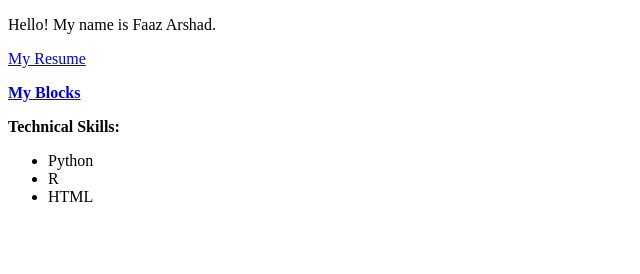
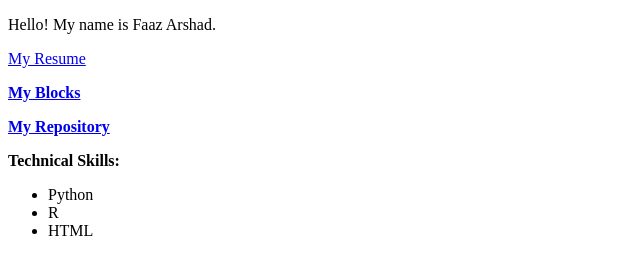
Before and after one commit to fsarshad/fsarshad.github.io, a plain HTML site: page index.html in a window 1280 px wide. Shown: the whole page, without its empty margins (0-640 px from the left). Drawn offline with Linux system fonts and the light colour scheme.

Commit message:
Update index.html

```diff
--- a/index.html
+++ b/index.html
@@ -11,7 +11,7 @@
 
 	<p><b><a href="https://bl.ocks.org/fsarshad">My Blocks</a></b></p>
 
-	<p><b><a href="https://github.com/fsarshad/fsarshad.github.io"></a></b></p>
+	<p><b><a href="https://github.com/fsarshad/fsarshad.github.io">My Repository</a></b></p>
 
 	<p><b>Technical Skills:</b></p>
 
```
